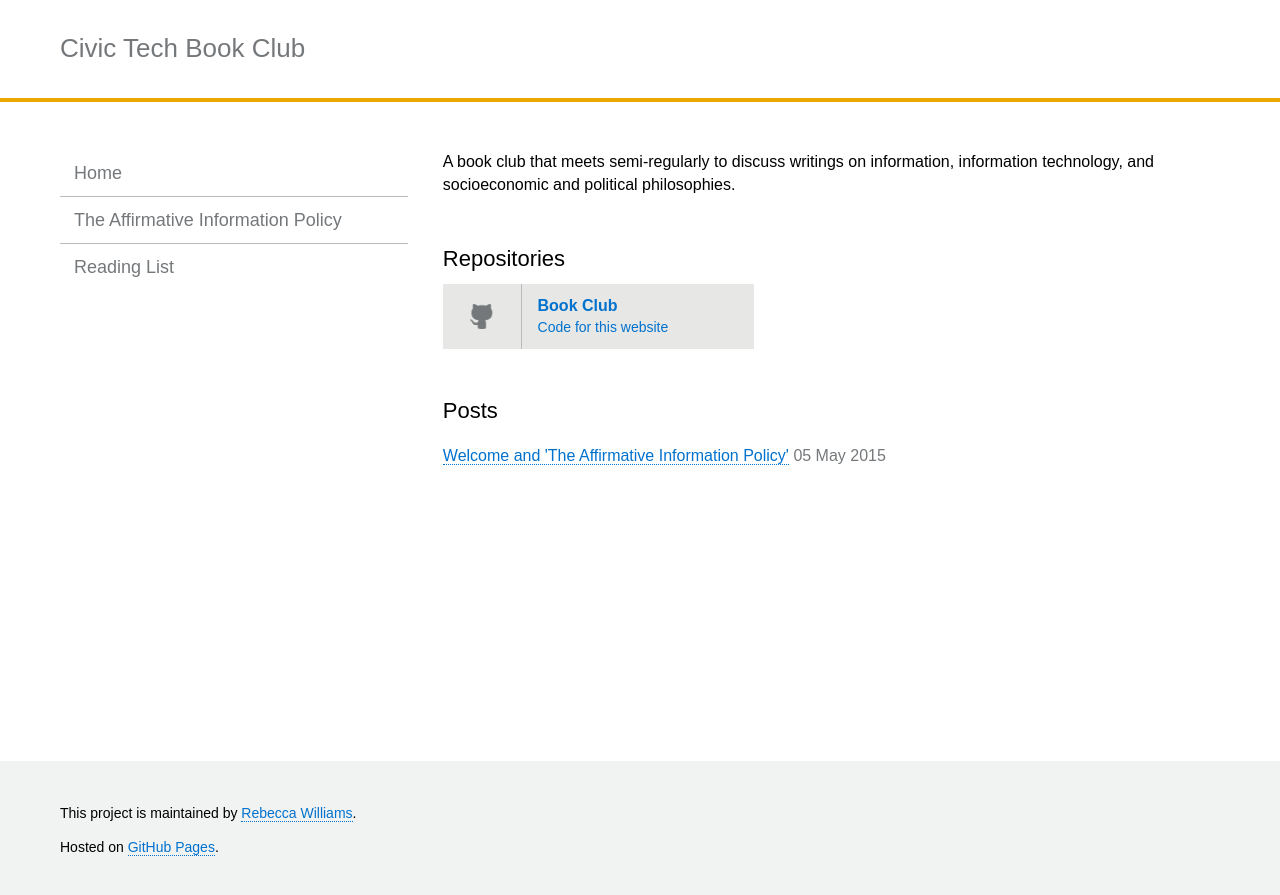
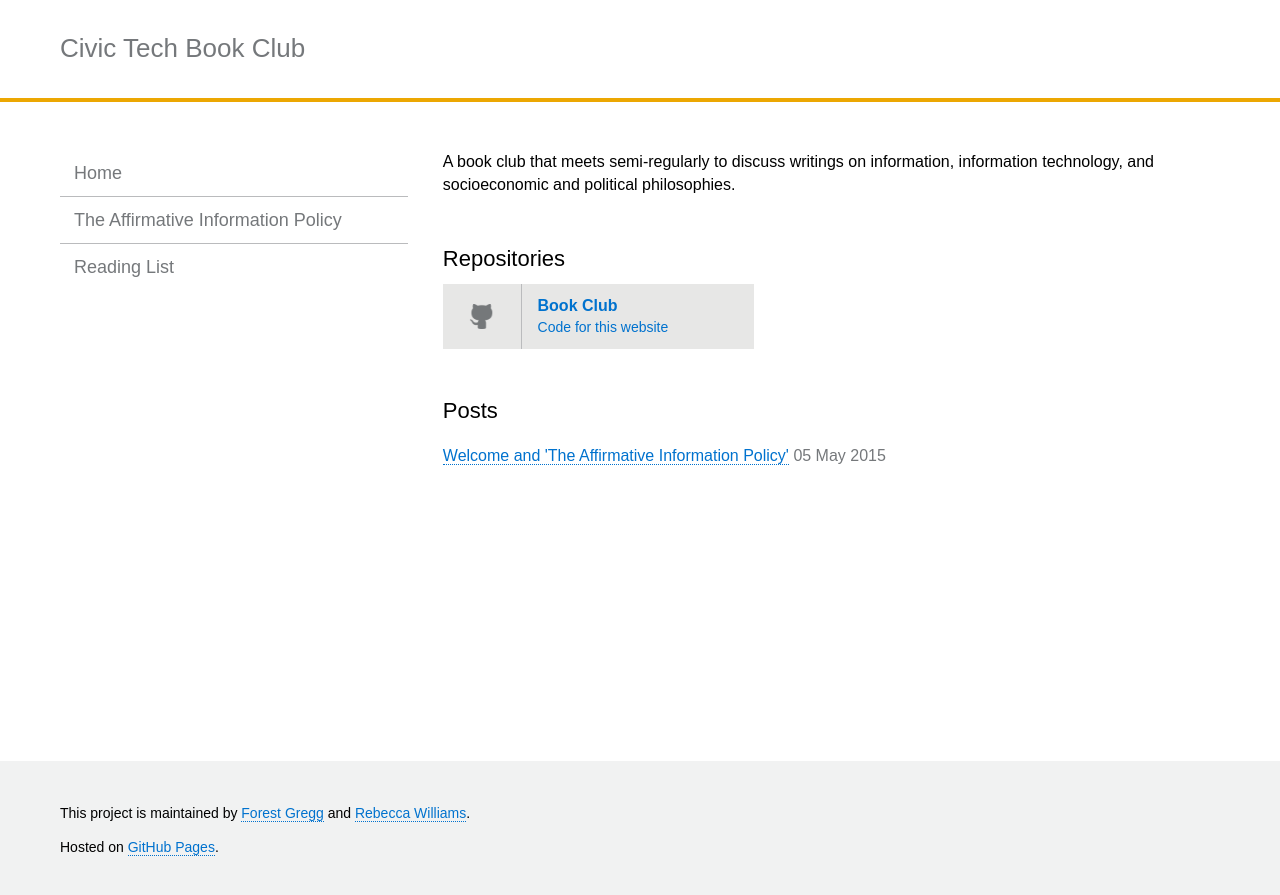
Before and after one commit to rebeccawilliams/bookclub, a Jekyll site: the page built from index.html, in a window 1280 px wide. Shown: the top 895 px of the page. Built offline with Jekyll 4.4.1, drawn with Linux system fonts in a browser that asks for light colours.

Commit message:
Update default.html

```diff
--- a/_layouts/default.html
+++ b/_layouts/default.html
@@ -37,7 +37,7 @@
 
       <footer role="contentinfo">
         <div class="wrap">
-          <p>This project is maintained by <a href="{{ site.author.url }}">{{ site.author.name }}</a>.</p>
+          <p>This project is maintained by <a href="https://github.com/fgregg">Forest Gregg</a> and <a href="https://github.com/rebeccawilliams">Rebecca Williams</a>.</p>
 
           <p>Hosted on <a href="http://pages.github.com/">GitHub Pages</a>.</p>
         </div><!--/.wrap -->
```
